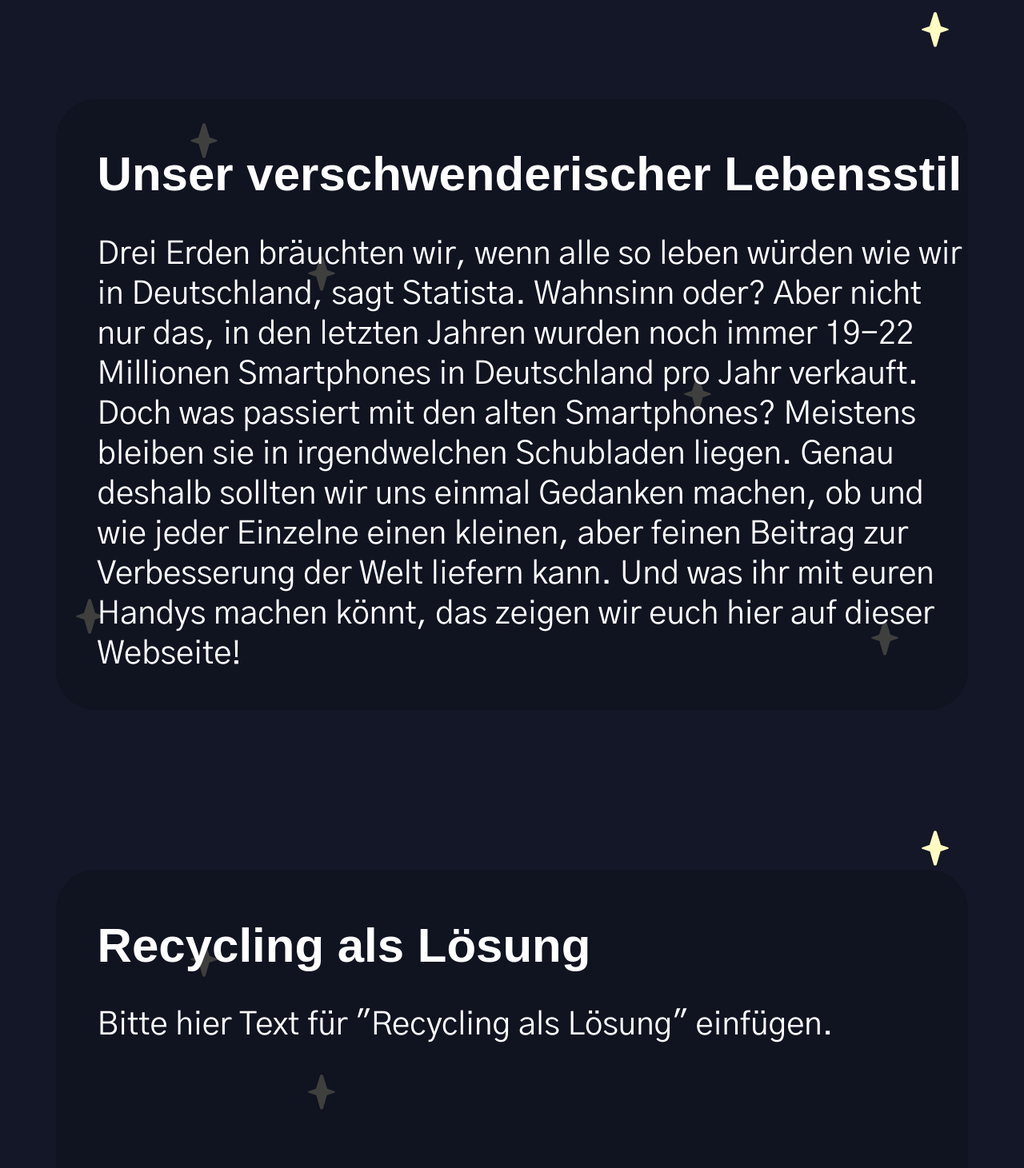
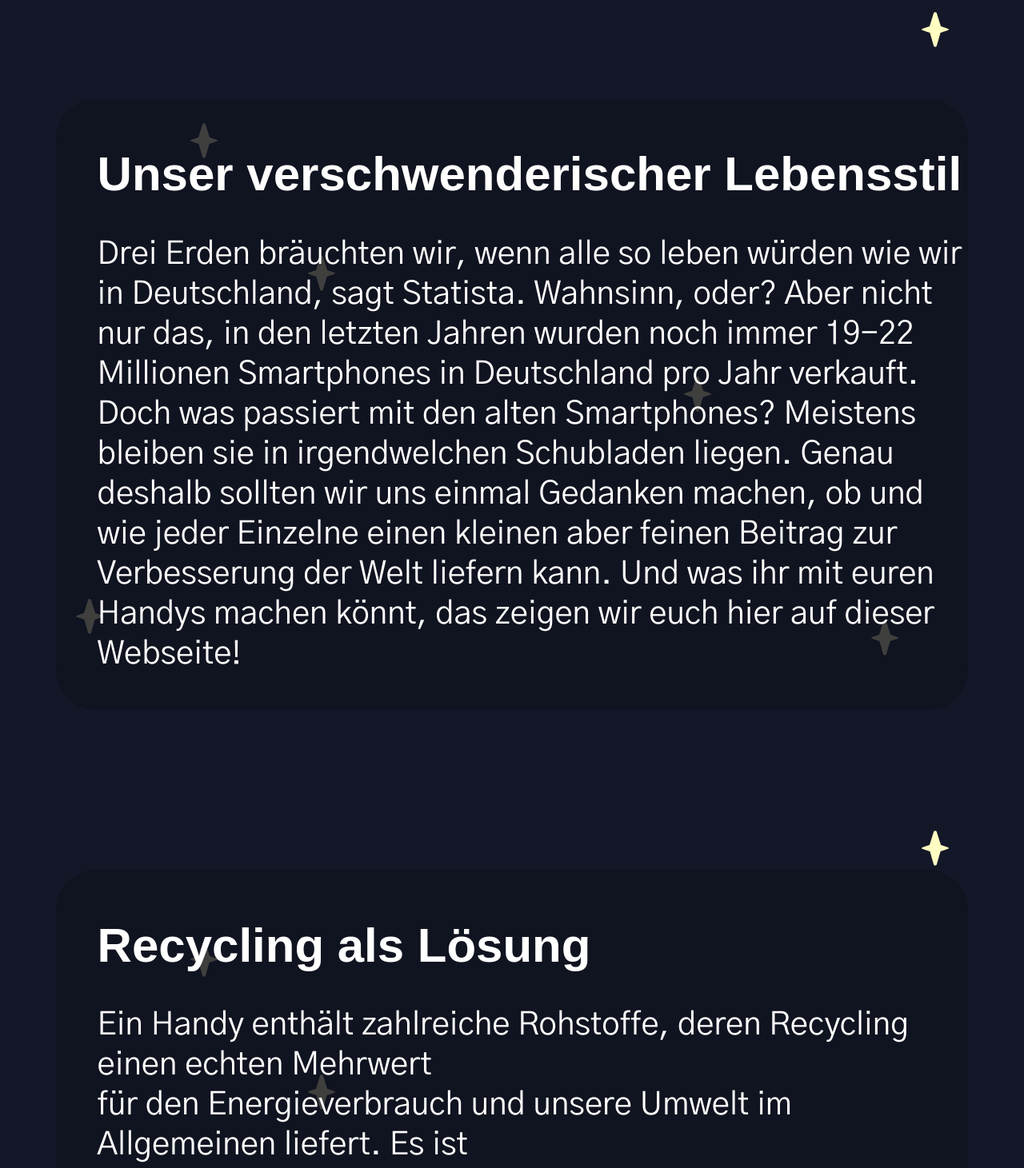
Before and after one commit to LennoxIsBadAtCoding/DMWT_Gruppe7, a Next.js app: page / in a window 1280 px wide. Shown: the part 1060-2521 px from the top of the page at 80% size. Built offline with nearby package versions, Linux system fonts and the light colour scheme; a web font is replaced by a local one.

Commit message:
added cursor pointer added Recycling als Lösung text

```diff
--- a/app/page.tsx
+++ b/app/page.tsx
@@ -103,10 +103,10 @@ export default function MainPage() {
 
                     <text style={{fontSize: 40}}>
                         Drei Erden bräuchten wir, wenn alle so leben würden wie wir in Deutschland, sagt Statista.
-                        Wahnsinn oder? Aber nicht nur das, in den letzten Jahren wurden noch immer 19-22 Millionen Smartphones in Deutschland
+                        Wahnsinn, oder? Aber nicht nur das, in den letzten Jahren wurden noch immer 19-22 Millionen Smartphones in Deutschland
                         pro Jahr verkauft. Doch was passiert mit den alten Smartphones? Meistens bleiben sie in irgendwelchen
                         Schubladen liegen. Genau deshalb sollten wir uns einmal Gedanken machen, ob und wie jeder
-                        Einzelne einen kleinen, aber feinen Beitrag zur Verbesserung der Welt liefern kann. Und was
+                        Einzelne einen kleinen aber feinen Beitrag zur Verbesserung der Welt liefern kann. Und was
                         ihr mit euren Handys machen könnt, das zeigen wir euch hier auf dieser Webseite!
                     </text>
                     <img src={'./ErdeRessourcenverbrauch.svg'} id={styles.earthRessources}/>
@@ -123,7 +123,23 @@ export default function MainPage() {
                         Recycling als Lösung
                     </h1>
                     <p style={{fontSize: 40}}>
-                        Bitte hier Text für "Recycling als Lösung" einfügen.
+                        Ein Handy enthält zahlreiche Rohstoffe, deren Recycling einen echten Mehrwert
+                        <br/>
+                        für den Energieverbrauch und unsere Umwelt im Allgemeinen liefert. Es ist
+                        <br/>
+                        anzumerken, dass sich das Recycling von manchen Smartphone-Komponenten nicht lohnt,
+                        da es zu einer noch größeren Umweltbelastung führt. Für viele von ihnen jedoch, wie
+                        beispielsweise Gold, Kupfer, Palladium, Silber oder Platin, existieren etablierte
+                        <br/>
+                        Verfahren zur Rückgewinnung. Dadurch sind sie beliebig häufig verwendbar, werden
+                        <br/>
+                        also nie wirklich “verbraucht”. Der reine Metallwert eines Smartphones kann durch das
+                        <br/>
+                        Recycling der fünf genannten Metalle zu 85% wiederhergestellt werden. Somit leistet
+                        <br/>
+                        ihr durch das Recycling deines Smartphones einen nicht zu vernachlässigenden Beitrag
+                        <br/>
+                        für unsere Umwelt!
                     </p>
                 </div>
             </div>
@@ -170,7 +186,7 @@ export default function MainPage() {
     function ButtonToFormPage() {
         return (
             <div className={styles.buttonToFormPageBox} id="contactButton">
-                <a href="/formular">
+                <a href="/formular" className={styles.linkButtonSize}>
                     <button id={styles.buttonToForm}>
                         ZUM KONTAKTFORMULAR
                     </button>
--- a/styles/Layout.module.css
+++ b/styles/Layout.module.css
@@ -19,6 +19,7 @@
 .logo:hover{
     width: 100px;
     transition: 0.5s;
+    cursor: pointer;
 }
 
 .menuBarContainer {
@@ -75,6 +76,7 @@
 .menuText:hover{
     font-size: 2.1em;
     transition: 0.5s;
+    cursor: pointer;
 }
 
 .separator{
--- a/styles/MainPage.module.css
+++ b/styles/MainPage.module.css
@@ -98,6 +98,7 @@
     padding-left: 4%;
     padding-top: 1.5%;
     font-family: 'Gothic A1', sans-serif;
+    font-size: 35px;
 }
 .container{
     display: flex;
@@ -172,6 +173,14 @@
         width: 475px;
         transform: translateY(-30rem);
 }
+
+.linkButtonSize{
+    height: 150px;
+    width: 475px;
+    padding: 400px;
+    display: block;
+}
+
 #buttonToForm{
     margin-top: 300px;
     margin-bottom: 200px;
```
